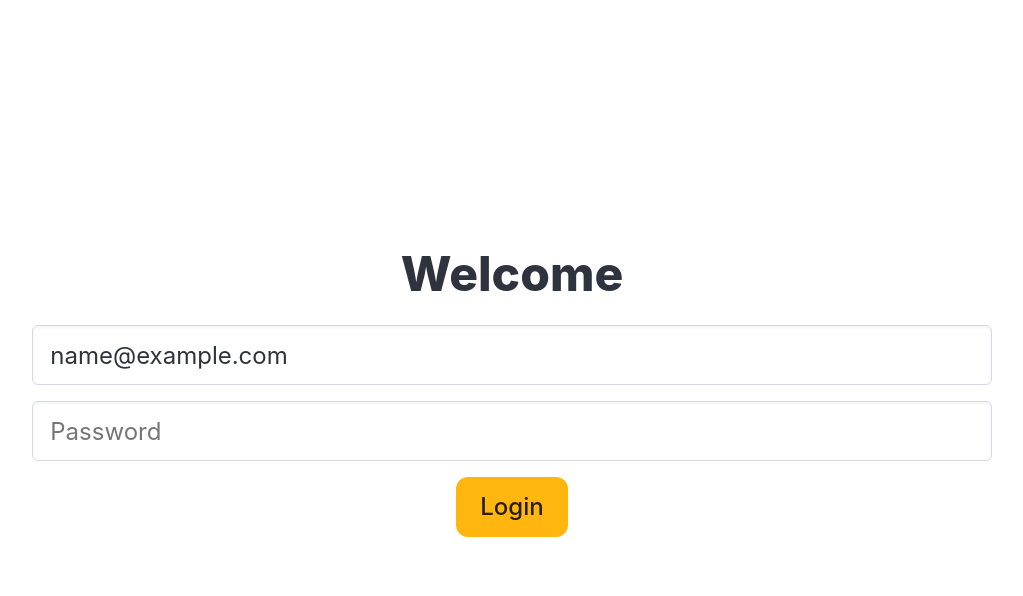
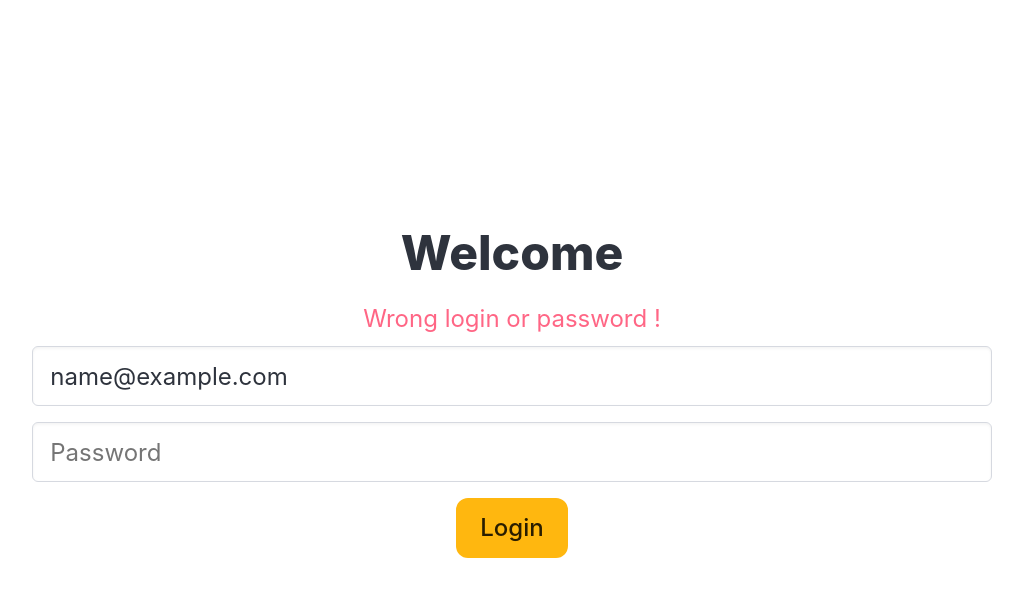
Before and after one commit to FppEpitech/Survivor, an Angular app in the folder angular-frontend/: page /login in a window 1280 px wide. Both pictures are taken after typing "name@example.com", "Sample123" into the empty fields and a click on the button "Login". Shown: the top 596 px of the page, without its empty margins (128-1151 px from the left). Built offline with nearby package versions, Linux system fonts and the light colour scheme; no server answers; what @swimlane/ngx-charts would draw is missing.

Commit message:
feat(login page): add a pop up in case of wrong login or password

```diff
--- a/angular-frontend/src/app/pages/login/login.component.html
+++ b/angular-frontend/src/app/pages/login/login.component.html
@@ -1,6 +1,11 @@
 <div class="is-flex is-justify-content-center is-align-items-center container-login">
     <div class="has-text-centered m-4">
         <p class="title is-1 mb-5">Welcome</p>
+
+        <div *ngIf="wrongPassword">
+            <p class="subtitle is-4 has-text-danger mb-3">Wrong login or password !</p>
+        </div>
+
         <form>
             <input class="input is-large mb-2" type="text" [(ngModel)]="this.Email" id="email" name="email" placeholder="Email" required>
 
--- a/angular-frontend/src/app/pages/login/login.component.ts
+++ b/angular-frontend/src/app/pages/login/login.component.ts
@@ -9,11 +9,14 @@ import { AuthService } from 'src/app/service/auth/auth.service';
 export class LoginComponent {
     Email = '';
     Password = '';
+    wrongPassword = false;
 
     constructor (private authService: AuthService) {}
 
     loginClick () {
         this.authService.login(this.Email, this.Password);
+        if (this.authService.isLogged() == false)
+          this.wrongPassword = true;
         this.Password = '';
     }
 }
```
